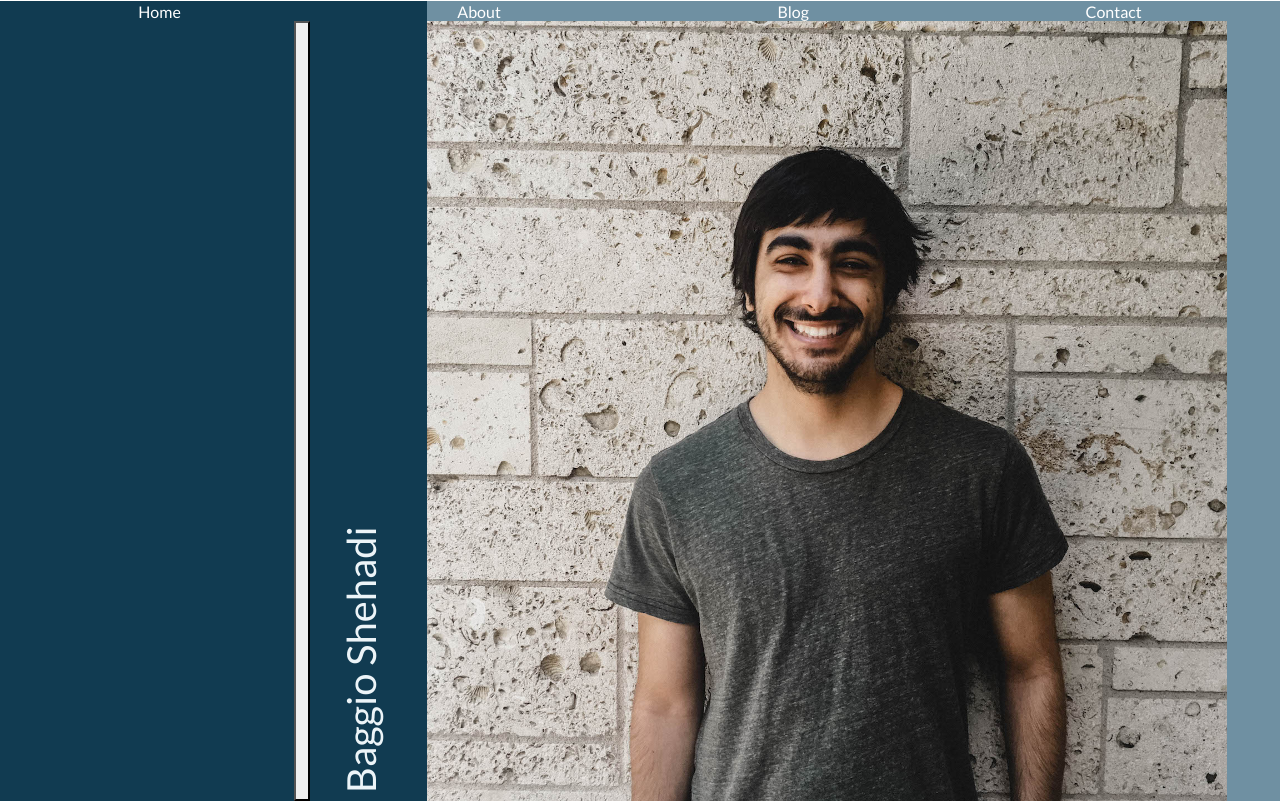
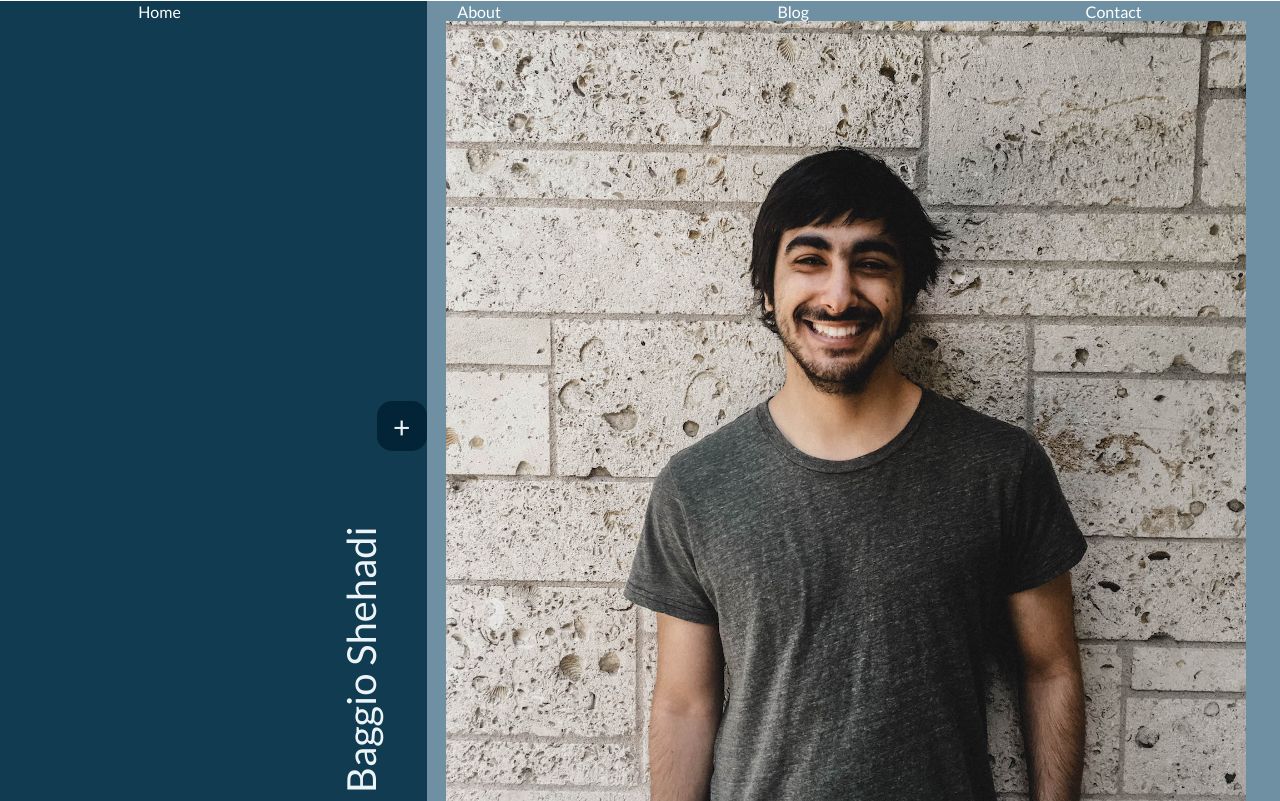
Before and after one commit to baggiodev/projPort, a React (Create React App) app in the folder client/: page / in a window 1280 px wide. Built offline with nearby package versions, Linux system fonts and the light colour scheme.

Commit message:
messed around with some styling

```diff
--- a/client/src/assets/css/style.css
+++ b/client/src/assets/css/style.css
@@ -16,6 +16,54 @@ div{
 	color:#ecf4f8;
 	writing-mode: vertical-lr;
 	transform: rotate(180deg);
+}
+#header button{
+	border-radius: 30%;
+	color:#ecf4f8;
+	font-size: 30px;
+	background-color:#032436;
+	position:absolute;
+	right:0;
+	top:50%;
+	height:50px;
+	width:50px;
+	border-width: 0;
+}
+#social{
+	background-color:#113B51;
+	padding-top:20px;
+	min-height: 100vh;
+	max-height: 100vh;
+}
+#social #title{
+	padding-top:30px;
+	display: flex;
+	justify-content: center;
+	width:100%;
+}
+#social h1{
+	color:#ecf4f8;
+
+}
+#socialNames{
+	display:flex;
+	justify-content: center;
+}
+#social button{
+	border-radius: 30%;
+	font-size: 30px;
+	color:#ecf4f8;
+	background-color:#032436;
+	position:absolute;
+	right:0;
+	top:50%;
+	height:50px;
+	width:50px;
+	border-width: 0;
+}
+#meDiv{
+	display: flex;
+	justify-content: center;
 }
 #me {
 	width: 100vh;
--- a/client/src/components/Header.js
+++ b/client/src/components/Header.js
@@ -2,21 +2,38 @@ import React, { Component } from "react";
 
 class Header extends Component {
   state = {
-    buttonPressed: false
+    buttonPressed: false,
+    insideButton: "+"
   }
   changeButton = () => {
     this.setState({buttonPressed: !this.state.buttonPressed})
+    if(this.state.insideButton==="+"){
+      this.setState({insideButton:"-"})
+    }
+    else if(this.state.insideButton==="-"){
+      this.setState({insideButton:"+"});
+    }
   }
   render() {
     console.log(this.state.buttonPressed);
-    const button = <button onClick={this.changeButton} />
+    const button = <button onClick={this.changeButton}>{this.state.insideButton}</button>
     if(this.state.buttonPressed){
       return(
-          <div id="header" className="col-md-4">
+          <div id="social" className="col-md-4">
             {button}
+            <div id="title" className="row">
               <h1>
               Social
               </h1>
+            </div>
+            <div id="socialNames" className="row">
+              <div className="col-md-6">
+                <h1>Twitter</h1>
+              </div>
+              <div className="col-md-6">
+                <h1>Linkedin</h1>
+              </div>
+            </div>
           </div>
         )
     }
--- a/client/src/components/pages/Home.js
+++ b/client/src/components/pages/Home.js
@@ -1,7 +1,7 @@
 import React from "react";
 
 const Home = () => (
-  <div>
+  <div id="meDiv">
     <img id="me" alt="me" src="./assets/images/baggio.jpg" />
   </div>
 );
```
Lines whose indentation alone changed are shown as unchanged.
